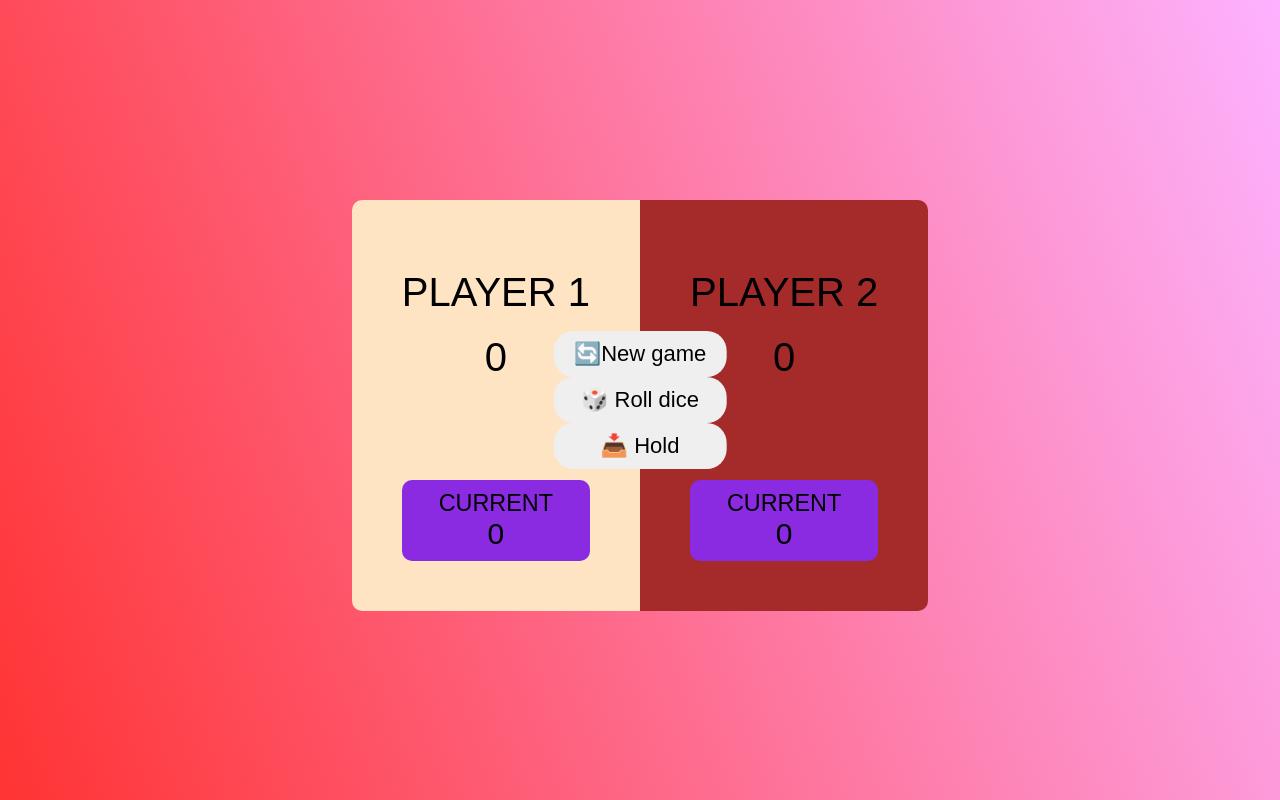
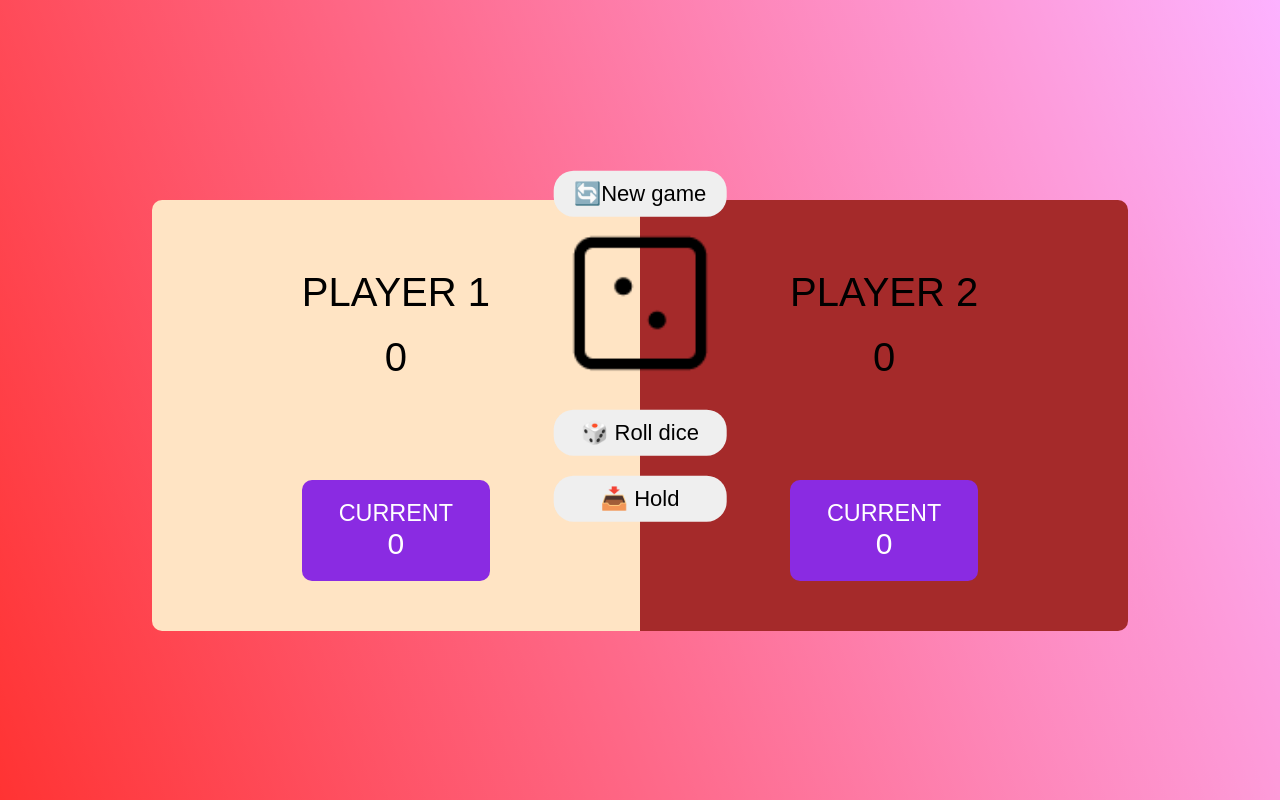
Before and after one commit to bernardkrehula/Roll-dice-game, a plain HTML site: page index.html in a window 1280 px wide. Drawn offline with Linux system fonts and the light colour scheme.

Commit message:
Layout setting

```diff
--- a/index.html
+++ b/index.html
@@ -27,7 +27,7 @@
     </div>
     <div class="all-btns">
         <button class="new-game">🔄New game</button>
-        <img src="">
+        <img src="img/Dice-2--Streamline-Tabler.png">
         <button class="roll-dice">🎲 Roll dice</button>
         <button class="Hold">📥 Hold</button>
     </div>
--- a/styles.css
+++ b/styles.css
@@ -19,6 +19,7 @@ body {
     justify-content: center;
     margin: 200px auto;
     font-size: 2rem;
+    white-space: nowrap;
 }
 
 .main h1 {
@@ -27,25 +28,26 @@ body {
 .player-one {
     background-color: bisque;
     border-radius: 10px 0 0 10px;
-    padding: 50px;
+    padding: 50px 150px;
 }
 .player-two {
     background-color: brown;
     border-radius: 0 10px 10px 0;
-    padding: 50px;
+    padding: 50px 150px;
 }
 .currentScore {
     background-color: blueviolet;
     border-radius: 10px;
     margin-top: 100px;
-    padding: 10px;
+    padding: 20px;
+    color: white;
 }
 .all-btns {
     display: flex;
     position: absolute;
     z-index: 1;
     position: absolute;
-    top: 50%;
+    top: 42%;
     left: 50%;
     transform: translate(-50%, -50%);
     justify-content: center;
@@ -57,6 +59,7 @@ body {
     border-radius: 20px;
     padding: 10px 20px;
     transition: 0.2s ease-in-out;
+    margin-top: 20px;
 }
 .all-btns button:hover {
     background-color: rgb(224, 224, 224);
```
Also changed, not shown: img/Dice-1--Streamline-Lucide.png (added), img/Dice-2--Streamline-Tabler.png (added), img/Dice-3--Streamline-Lucide.png (added), img/Dice-4--Streamline-Lucide.png (added), img/Dice-5--Streamline-Lucide.png (added), img/Dice-6--Streamline-Lucide.png (added), img/dice-1.png (deleted), img/dice-2.png (deleted), img/dice-3.png (deleted), img/dice-4.png (deleted), img/dice-5.png (deleted), img/dice-6.png (deleted).
